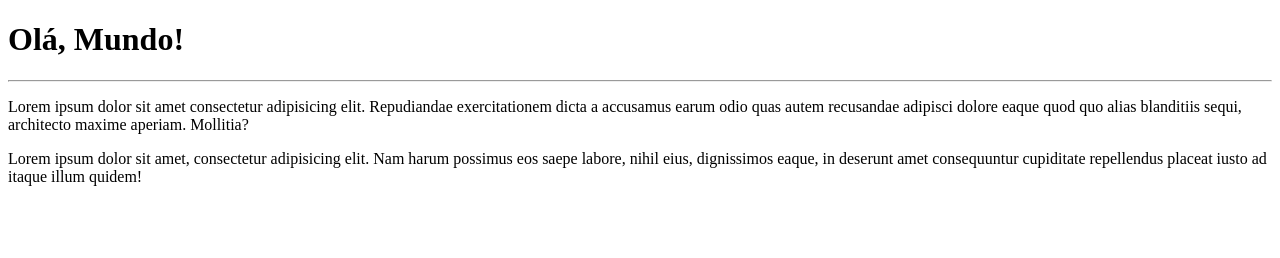
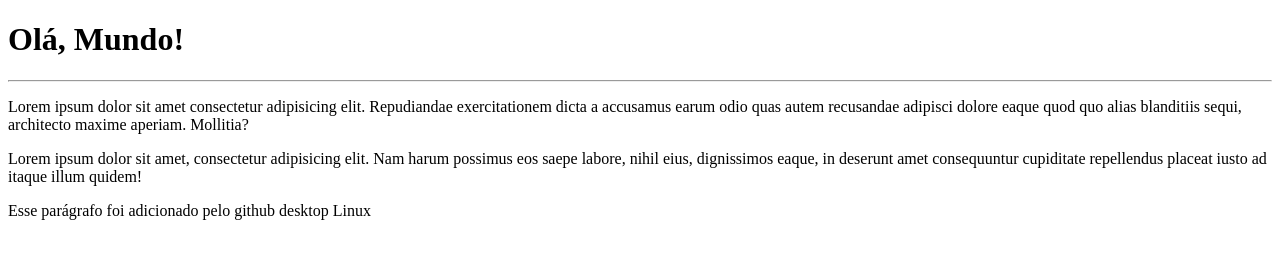
Before and after one commit to JairoJJr/ola-mundo-CC, a plain HTML site: page Site-Exemplo/index.html in a window 1280 px wide. Drawn offline with Linux system fonts and the light colour scheme.

Commit message:
mudei pelo Linux

```diff
--- a/Site-Exemplo/index.html
+++ b/Site-Exemplo/index.html
@@ -11,6 +11,7 @@
 
     <p>Lorem ipsum dolor sit amet consectetur adipisicing elit. Repudiandae exercitationem dicta a accusamus earum odio quas autem recusandae adipisci dolore eaque quod quo alias blanditiis sequi, architecto maxime aperiam. Mollitia?</p>
     <p>Lorem ipsum dolor sit amet, consectetur adipisicing elit. Nam harum possimus eos saepe labore, nihil eius, dignissimos eaque, in deserunt amet consequuntur cupiditate repellendus placeat iusto ad itaque illum quidem!</p>
+    <p>Esse parágrafo foi adicionado pelo github desktop Linux</p>
 
 </body>
 </html>
```
